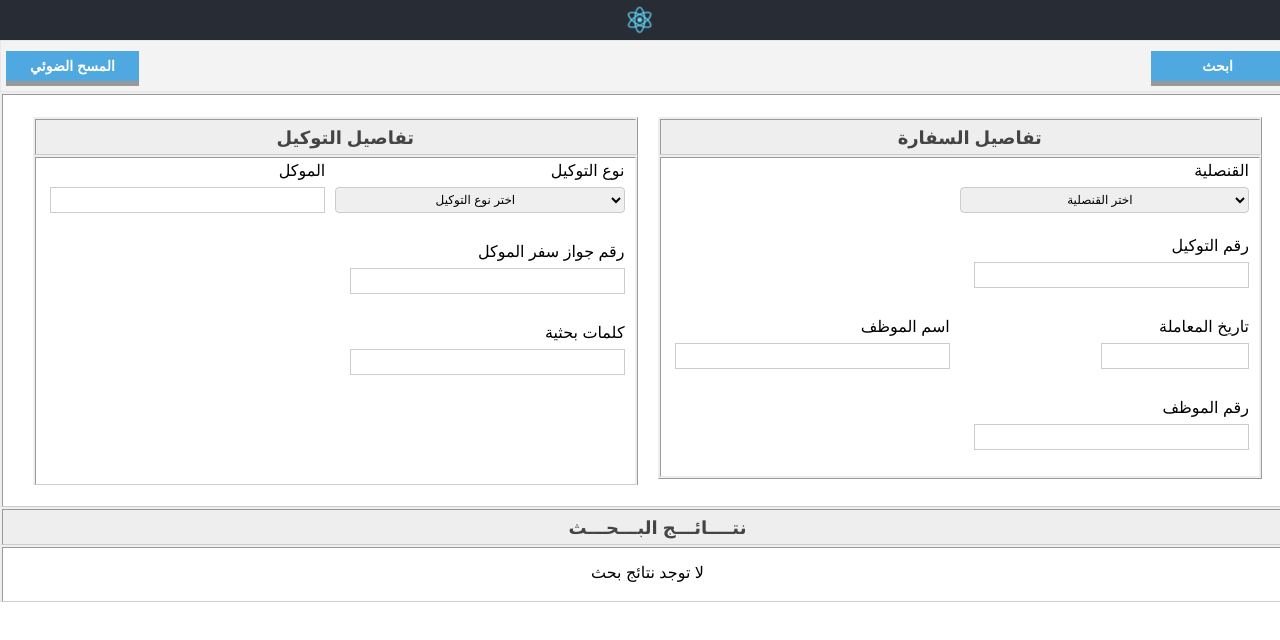
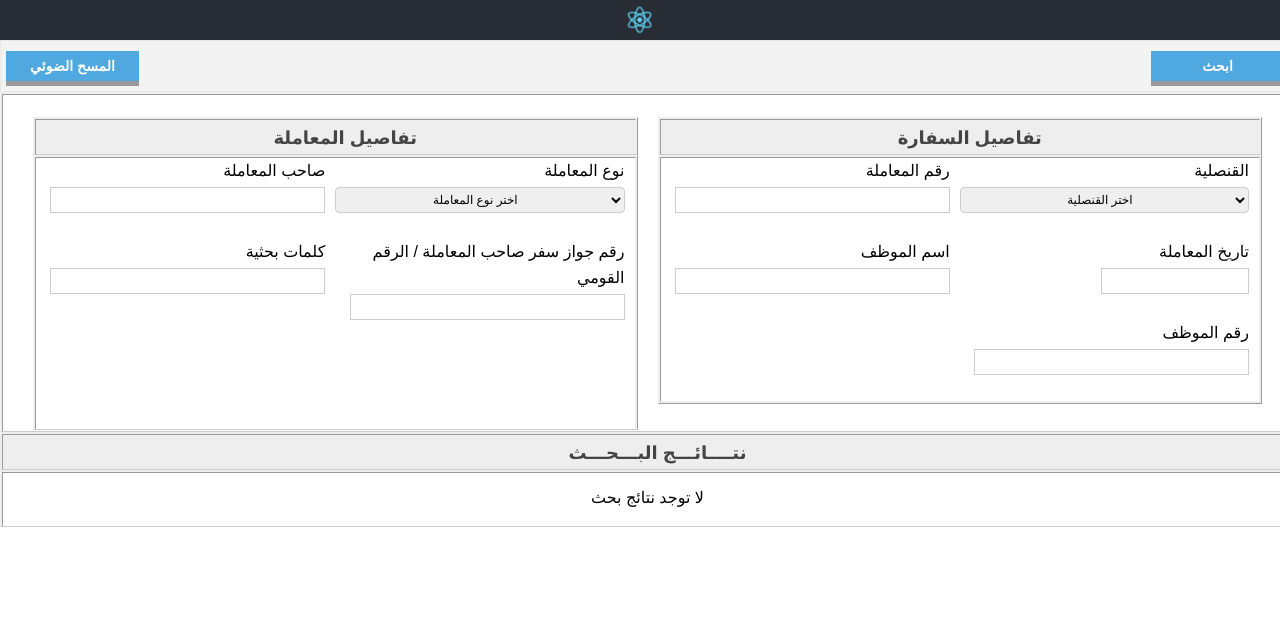
Before and after one commit to Dardir/Scanner, a React (Create React App) app: page /search in a window 1280 px wide. Shown: the top 640 px of the page. Built offline with nearby package versions, Linux system fonts and the light colour scheme.

Commit message:
Adjusting file display and search after removing some metadata fields

```diff
--- a/src/FileDisplay.js
+++ b/src/FileDisplay.js
@@ -80,7 +80,7 @@ const FileDisplay = ({ metadataObj, navigateBack }) => {
                             <div className="internal-column">
                                 <li style={{ textAlign: "right", listStyleType: "none" }}>
                                     <label htmlFor="txt_delegationNumber">
-                                        <p>رقم التوكيل</p>
+                                        <p>رقم المعاملة</p>
                                     </label>
                                     <input readOnly type="text" id="txt_delegationNumber" style={{ paddingLeft: "5px", textAlign: "right" }} name="delegationNumber" value={metadataObj.properties.delegationNumber} />
                                 </li>
@@ -117,7 +117,7 @@ const FileDisplay = ({ metadataObj, navigateBack }) => {
                             <div className="internal-column">
                                 <li style={{ textAlign: "right", listStyleType: "none" }}>
                                     <label htmlFor="delegationType">
-                                        <p>نوع التوكيل</p>
+                                        <p>نوع المعاملة</p>
                                     </label>
                                     <input readOnly type="text" id="delegationType" style={{ paddingLeft: "5px", textAlign: "right" }} name="delegationType" value={metadataObj.properties.delegationType} />
                                 </li>
@@ -127,7 +127,7 @@ const FileDisplay = ({ metadataObj, navigateBack }) => {
                             <div className="internal-column">
                                 <li style={{ textAlign: "right", listStyleType: "none" }}>
                                     <label htmlFor="txt_delegator">
-                                        <p>الموكل</p>
+                                        <p>صاحب المعاملة</p>
                                     </label>
                                     <input readOnly type="text" id="txt_delegator" style={{ paddingLeft: "5px", textAlign: "right" }} name="delegator" value={metadataObj.properties.delegator} />
                                 </li>
@@ -135,7 +135,7 @@ const FileDisplay = ({ metadataObj, navigateBack }) => {
                             <div className="internal-column">
                                 <li style={{ textAlign: "right", listStyleType: "none" }}>
                                     <label htmlFor="txt_delegatorPassport">
-                                        <p>رقم جواز سفر الموكل</p>
+                                        <p>رقم جواز سفر صاحب المعاملة / الرقم القومي</p>
                                     </label>
                                     <input readOnly type="text" id="txt_delegatorPassport" style={{ paddingLeft: "5px", textAlign: "right" }} name="delegator" value={metadataObj.properties.delegatorPassport} />
                                 </li>
--- a/src/FileSearch.css
+++ b/src/FileSearch.css
@@ -77,7 +77,7 @@ li.search-header button:active {
 }
 
 #SearchDetails{
-    height: 415px;
+    height: 340px;
 }
 
 .divTableSearchStyle {
--- a/src/FileSearch.js
+++ b/src/FileSearch.js
@@ -2,7 +2,7 @@ import React, { useState } from 'react';
 import './FileSearch.css';
 import './DynamsoftSDK.css'
 import { counsulates, delegationTypes, keyMap } from './ReferenceData';
-//import { mockingSearchResults } from './ReferenceData';
+import { mockingSearchResults } from './ReferenceData';
 import DatePicker from "react-datepicker";
 import useValidateAnyValueInFields from './useValidateAnyValueInFields';
 import useFilterSearchResult from './useFilterSearchResult';
@@ -58,8 +58,8 @@ const FileSearch = ({ displayFile, searchResults }) => {
         const url = process.env.REACT_APP_SEARCH_URL + `/${process.env.REACT_APP_FOLDER_ID}`;
 
         try {
-            const response = await axios.get(url);
-            //const response = mockingSearchResults;
+            //const response = await axios.get(url);
+            const response = mockingSearchResults;
             console.log(response);
             if (response && response.data && response.data.list && response.data.list.entries) {
                 console.log("response.data.list.entries = ");
@@ -96,17 +96,17 @@ const FileSearch = ({ displayFile, searchResults }) => {
                 <div className="row">
                     <div className="column">
                         <div className="metaDivType" style={{ borderStyle: "ridge" }}>
-                            <b> تفاصيل التوكيل</b>
+                            <b> تفاصيل المعاملة</b>
                         </div>
                         <div id="div_DelegationDetails" className="divTableSearchStyle" style={{ borderStyle: "ridge" }}>
                             <div className="row">
                                 <div className="internal-column">
                                     <li style={{ textAlign: "right", listStyleType: "none" }}>
                                         <label htmlFor="delegationType">
-                                            <p>نوع التوكيل</p>
+                                            <p>نوع المعاملة</p>
                                         </label>
                                         <select size="1" id="delegationType" name="delegationType" onChange={updateField}>
-                                            <option value="0">اختر نوع التوكيل</option>
+                                            <option value="0">اختر نوع المعاملة</option>
                                             {
                                                 delegationTypes.map((item) => {
                                                     return (
@@ -120,7 +120,7 @@ const FileSearch = ({ displayFile, searchResults }) => {
                                 <div className="internal-column">
                                     <li style={{ textAlign: "right", listStyleType: "none" }}>
                                         <label htmlFor="txt_delegator">
-                                            <p>الموكل</p>
+                                            <p>صاحب المعاملة</p>
                                         </label>
                                         <input type="text" size="20" id="txt_delegator" name="delegator" onChange={updateField} />
                                     </li>
@@ -130,13 +130,11 @@ const FileSearch = ({ displayFile, searchResults }) => {
                                 <div className="internal-column">
                                     <li style={{ textAlign: "right", listStyleType: "none" }}>
                                         <label htmlFor="txt_delegatorPassport">
-                                            <p>رقم جواز سفر الموكل</p>
+                                            <p>رقم جواز سفر صاحب المعاملة / الرقم القومي</p>
                                         </label>
                                         <input type="text" size="20" id="txt_delegatorPassport" name="delegatorPassport" onChange={updateField} />
                                     </li>
                                 </div>
-                            </div>
-                            <div className="row">
                                 <div className="internal-column">
                                     <li style={{ textAlign: "right", listStyleType: "none" }}>
                                         <label htmlFor="txt_keySearch">
@@ -187,12 +185,10 @@ const FileSearch = ({ displayFile, searchResults }) => {
                                         </select>
                                     </li>
                                 </div>
-                            </div>
-                            <div className="row">
                                 <div className="internal-column">
                                     <li style={{ textAlign: "right", listStyleType: "none" }}>
                                         <label htmlFor="txt_delegationNumber">
-                                            <p>رقم التوكيل</p>
+                                            <p>رقم المعاملة</p>
                                         </label>
                                         <input type="text" size="20" id="txt_delegationNumber" name="delegationNumber" value={metadataform.delegationNumber} onChange={updateField} />
                                     </li>
@@ -252,13 +248,10 @@ const FileSearch = ({ displayFile, searchResults }) => {
                                                 <div className="rowTable header">
                                                     <div className="cell"/>
                                                     <div className="cell">
-                                                        الموكل اليه
+                                                        صاحب المعاملة
 							                        </div>
                                                     <div className="cell">
-                                                        الموكل
-							                        </div>
-                                                    <div className="cell">
-                                                        نوع التوكيل
+                                                        نوع المعاملة
 							                        </div>
                                                     <div className="cell">
                                                         القنصلية
```
